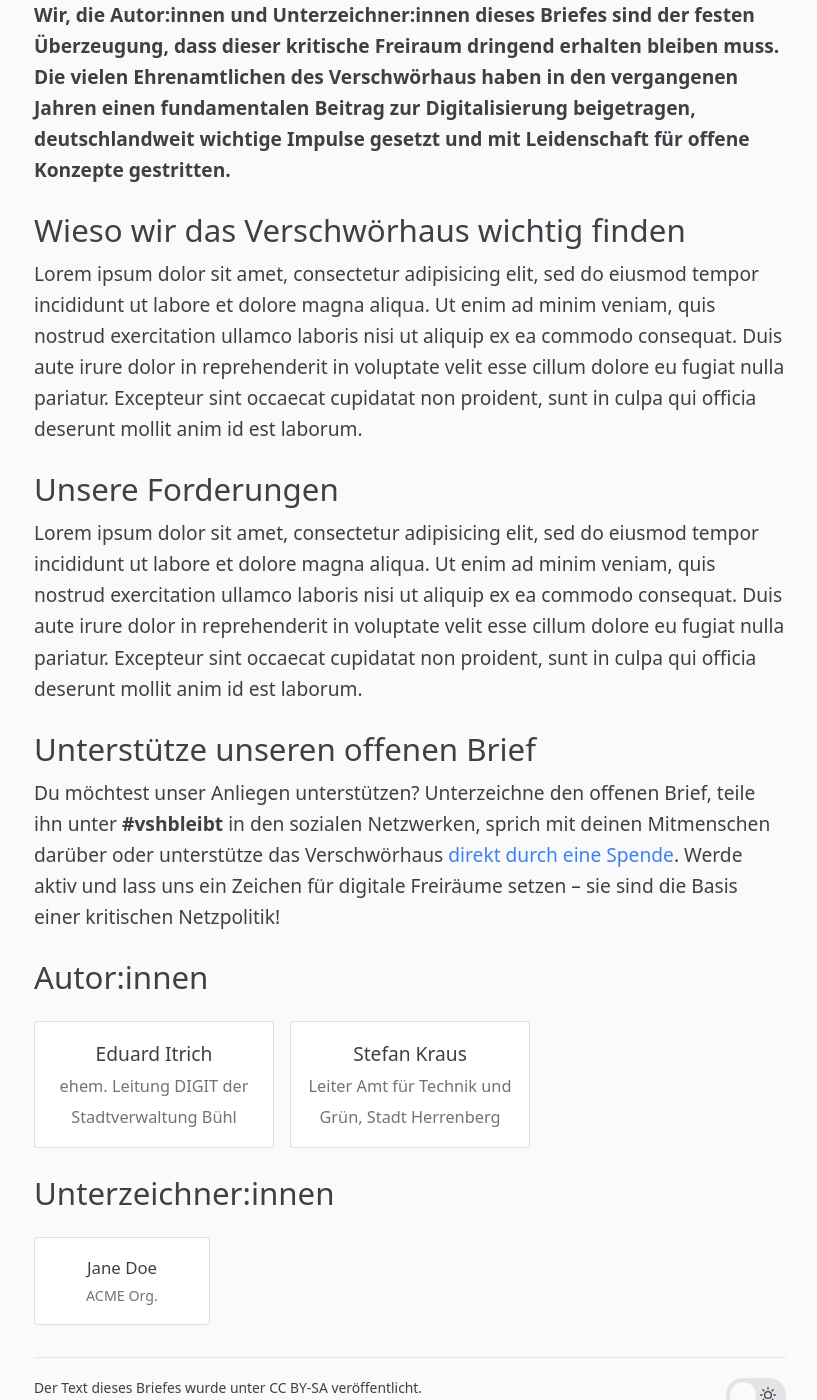
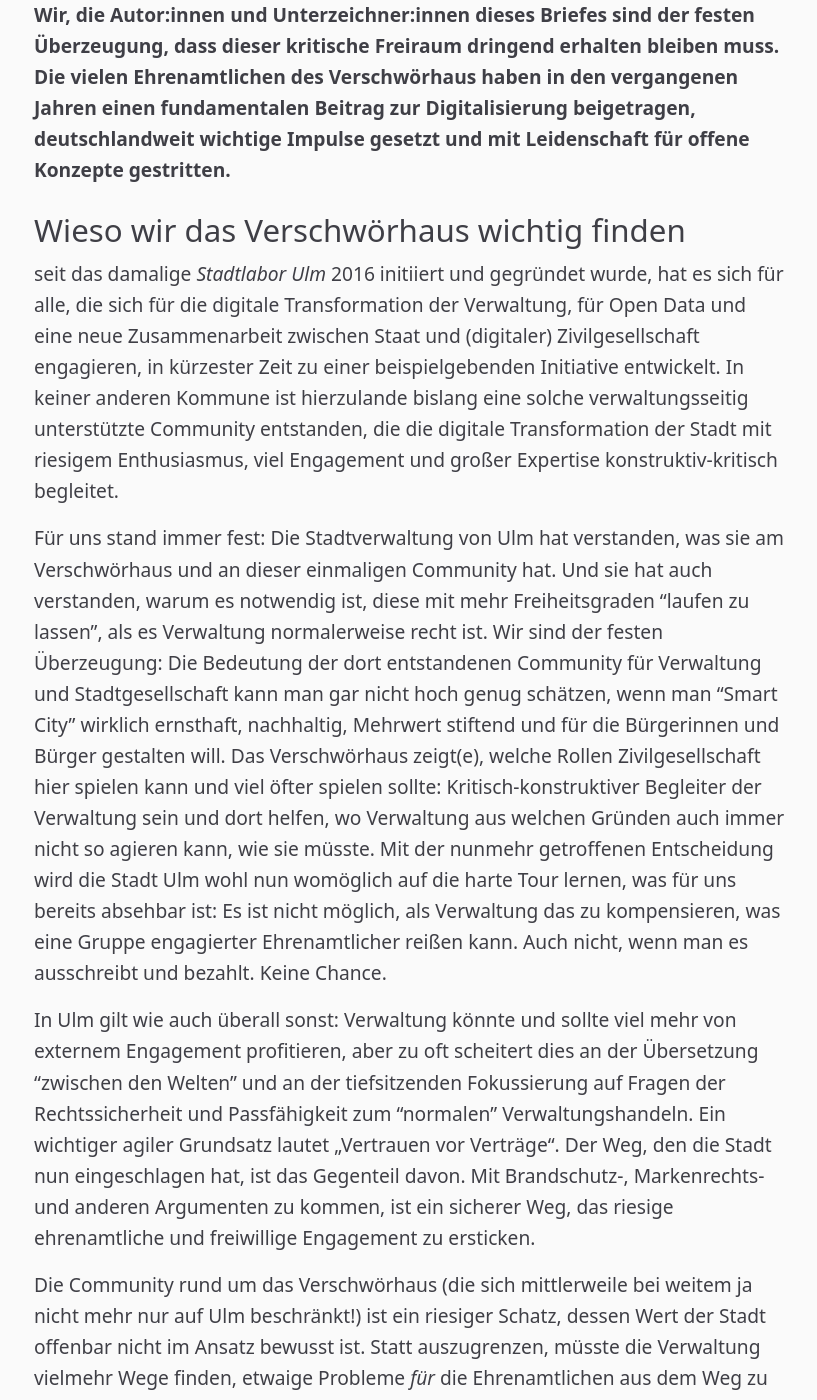
Before and after one commit to itrich/vsh-bleibt, a Jekyll site: the page built from OFFENERBRIEF.md, in a window 1280 px wide and 1400 px high, scrolled down 988 px. Shown: the whole window, without its empty margins (230-1047 px from the left). Built offline with Jekyll 4.4.1, drawn with Linux system fonts in a browser that asks for light colours; some of the changed text lies outside the part shown.

Commit message:
Update OFFENERBRIEF.md
Erster Aufschlag zu "Warum wichtig" und "Forderungen". Gerne kritisch durchschauen, ändern, ergänzen!

```diff
--- a/OFFENERBRIEF.md
+++ b/OFFENERBRIEF.md
@@ -17,11 +17,25 @@
 
 ## Wieso wir das Verschwörhaus wichtig finden
 
-Lorem ipsum dolor sit amet, consectetur adipisicing elit, sed do eiusmod tempor incididunt ut labore et dolore magna aliqua. Ut enim ad minim veniam, quis nostrud exercitation ullamco laboris nisi ut aliquip ex ea commodo consequat. Duis aute irure dolor in reprehenderit in voluptate velit esse cillum dolore eu fugiat nulla pariatur. Excepteur sint occaecat cupidatat non proident, sunt in culpa qui officia deserunt mollit anim id est laborum.
+seit das damalige *Stadtlabor Ulm* 2016 initiiert und gegründet wurde, hat es sich für alle, die sich für die digitale Transformation der Verwaltung, für Open Data und eine neue Zusammenarbeit zwischen Staat und (digitaler) Zivilgesellschaft engagieren, in kürzester Zeit zu einer beispielgebenden Initiative entwickelt. In keiner anderen Kommune ist hierzulande bislang eine solche verwaltungsseitig unterstützte Community entstanden, die die digitale Transformation der Stadt mit riesigem Enthusiasmus, viel Engagement und großer Expertise konstruktiv-kritisch begleitet.
+
+Für uns stand immer fest: Die Stadtverwaltung von Ulm hat verstanden, was sie am Verschwörhaus und an dieser einmaligen Community hat. Und sie hat auch verstanden, warum es notwendig ist, diese mit mehr Freiheitsgraden "laufen zu lassen", als es Verwaltung normalerweise recht ist. Wir sind der festen Überzeugung:  Die Bedeutung der dort entstandenen Community für Verwaltung und Stadtgesellschaft kann man gar nicht hoch genug schätzen, wenn man "Smart City" wirklich ernsthaft, nachhaltig, Mehrwert stiftend und für die Bürgerinnen und Bürger gestalten will. Das Verschwörhaus zeigt(e), welche Rollen Zivilgesellschaft hier spielen kann und viel öfter spielen sollte: Kritisch-konstruktiver Begleiter der Verwaltung sein und dort helfen, wo Verwaltung aus welchen Gründen auch immer nicht so agieren kann, wie sie müsste. Mit der nunmehr getroffenen Entscheidung wird die Stadt Ulm wohl nun womöglich auf die harte Tour lernen, was für uns bereits absehbar ist: Es ist nicht möglich, als Verwaltung das zu kompensieren, was eine Gruppe engagierter Ehrenamtlicher reißen kann. Auch nicht, wenn man es ausschreibt und bezahlt. Keine Chance.
+
+In Ulm gilt wie auch überall sonst: Verwaltung könnte und sollte viel mehr von externem Engagement profitieren, aber zu oft scheitert dies an der Übersetzung "zwischen den Welten" und an der tiefsitzenden Fokussierung auf Fragen der Rechtssicherheit und Passfähigkeit zum "normalen" Verwaltungshandeln. Ein wichtiger agiler Grundsatz lautet „Vertrauen vor Verträge“. Der Weg, den die Stadt nun eingeschlagen hat, ist das Gegenteil davon. Mit Brandschutz-, Markenrechts- und anderen Argumenten zu kommen, ist ein sicherer Weg, das riesige ehrenamtliche und freiwillige Engagement zu ersticken.
+
+Die Community rund um das Verschwörhaus (die sich mittlerweile bei weitem ja nicht mehr nur auf Ulm beschränkt!) ist ein riesiger Schatz, dessen Wert der Stadt offenbar nicht im Ansatz bewusst ist. Statt auszugrenzen, müsste die Verwaltung vielmehr Wege finden, etwaige Probleme *für* die Ehrenamtlichen aus dem Weg zu räumen. Denn es kann bei Ehrenamt keine Bringschuld geben. Stattdessen ist man erneut an dem Punkt, an dem Verwaltung sagt: "Bitte seid kreativ, aber wehe ihr spielt nicht nach den üblichen Regeln". Mehr auf den Punkt gebracht: "Wasch mich, aber mach mich nicht nass". Doch so wird dieser so sehr beispielgebende Ansatz, für den Ulm mindestens in der Szene der Digitalen-Verwaltungs-Enthusiasten bekannt und beneidet war, in kürzester Zeit zerstört. Selbst wenn Name und Ort bestehen bleiben - ohne die ehrenamtliche Community wird ein solches Haus keinen echten Impact mehr erreichen.
+
+[...]
 
 ## Unsere Forderungen
 
-Lorem ipsum dolor sit amet, consectetur adipisicing elit, sed do eiusmod tempor incididunt ut labore et dolore magna aliqua. Ut enim ad minim veniam, quis nostrud exercitation ullamco laboris nisi ut aliquip ex ea commodo consequat. Duis aute irure dolor in reprehenderit in voluptate velit esse cillum dolore eu fugiat nulla pariatur. Excepteur sint occaecat cupidatat non proident, sunt in culpa qui officia deserunt mollit anim id est laborum.
+Sehr geehrter Herr Oberbügermeister Czisch, sehr geehrte Damen und Herren,
+
+Tragen Sie dafür Sorge, dass dieses enzigartige städtishe Ökosystem bestehen bleibt. Tragen Sie dafür Sorge, dass es dauerhaft auf finanziell feste Füße gestellt wird, ohne die Freiheitsgrade in Frage zu stellen, die für den Erfolg so ursächlich sind.
+
+Finden Sie gemeinsam mit den vielen Ehrenamtlichen einen Weg, um gemeinsam konstruktiv-kritisch an diesem Projekt weiterzuarbeiten. Das Verschwörhaus ist nach wenig mehr als fünf Jahren seiner Existenz nicht mehr alleine für die Stadt Ulm prägend, sondern auch und noch mehr für die digitalen Transformatoren vieler vieler weiterer Stäfte und Kommunen in Deutschland, für die es beispielgebend und zielprägend ist. Zerstören Sie nicht ohne Not eine solche einzigartige Gemeinschaft.
+
+[...]
 
 ## Unterstütze unseren offenen Brief
 
```
